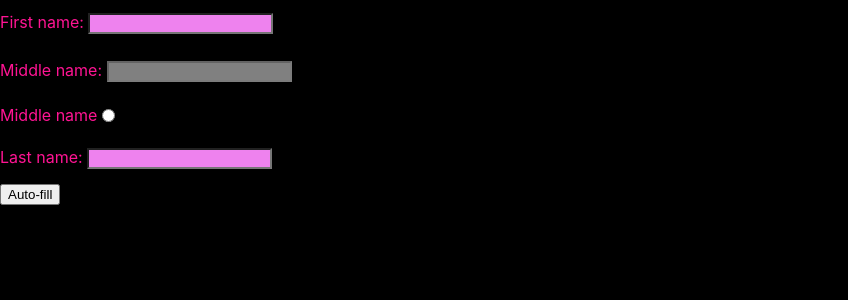
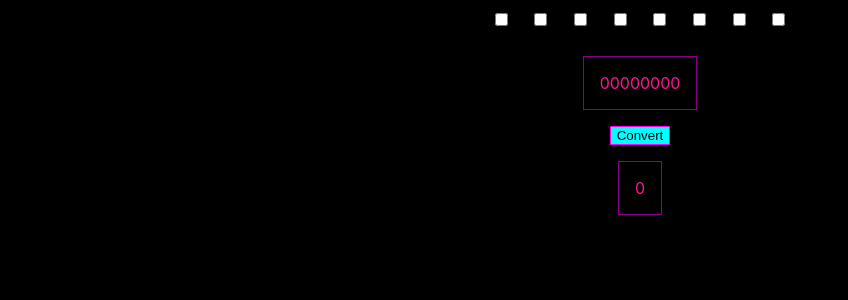
Before and after one commit to banaanihillo/tuni-gui-react, a React (Create React App) app: page / in a window 1280 px wide. Shown: the top 300 px of the page, without its empty margins (0-848 px from the left). Built offline with nearby package versions, Linux system fonts and the light colour scheme.

Commit message:
Added exercise-1-2-small (Conversion)
Exercise 1.2-small:
Added eight checkbox inputs,
corresponding to a binary sequence,
and a button to convert binary to decimal

```diff
--- a/src/App.css
+++ b/src/App.css
@@ -5,9 +5,36 @@ html {
 
 input {
     background-color: violet;
-    margin: 1em 0 1em 0;
+    margin: 1em;
 }
 
 input:disabled {
     background-color: gray;
 }
+
+main {
+    display: flex;
+    flex-flow: column nowrap;
+}
+
+.checkbox-container {
+    display: flex;
+    flex-flow: row nowrap;
+    justify-content: center;
+}
+
+.number-container {
+    display: flex;
+    flex-flow: column nowrap;
+    align-items: center;
+}
+
+button {
+    background-color: cyan;
+    border: 1px solid magenta;
+}
+
+p {
+    border: 1px solid darkmagenta;
+    padding: 1em;
+}
--- a/src/App.js
+++ b/src/App.js
@@ -2,59 +2,83 @@ import React, {useState} from "react"
 import "./App.css"
 
 const App = () => {
-    const [firstName, setFirstName] = useState("")
-    const [middleName, setMiddleName] = useState("")
-    const [middleNameEnabled, enableMiddleName] = useState(false)
-    const [lastName, setLastName] = useState("")
+    const [bitSeven, toggleBitSeven] = useState(0)
+    const [bitSix, toggleBitSix] = useState(0)
+    const [bitFive, toggleBitFive] = useState(0)
+    const [bitFour, toggleBitFour] = useState(0)
+    const [bitThree, toggleBitThree] = useState(0)
+    const [bitTwo, toggleBitTwo] = useState(0)
+    const [bitOne, toggleBitOne] = useState(0)
+    const [bitZero, toggleBitZero] = useState(0)
+    const bits = String(bitSeven)
+        + String(bitSix)
+        + String(bitFive)
+        + String(bitFour)
+        + String(bitThree)
+        + String(bitTwo)
+        + String(bitOne)
+        + String(bitZero)
+    const [decimal, setDecimal] = useState(0)
+
     return (
-        <div>
-            <label htmlFor="first-name-input"> First name: </label>
+        <main>
+            <section className="checkbox-container">
                 <input
-                id="first-name-input"
-                value={firstName}
-                onChange={({target}) => setFirstName(target.value)}
+                    type="checkbox"
+                    value={bitSeven}
+                    onChange={() => toggleBitSeven(bitSeven ? 0 : 1)}
                 />
-            <br />
-            <label htmlFor="middle-name-input"> Middle name: </label>
                 <input
-                id="middle-name-input"
-                value={middleName}
-                disabled={!middleNameEnabled}
-                onChange={({target}) => setMiddleName(target.value)}
+                    type="checkbox"
+                    value={bitSix}
+                    onChange={() => toggleBitSix(bitSix ? 0 : 1)}
                 />
-            <br />
-            <label htmlFor="middle-name-hidden"> Middle name </label>
-            {/*
-            The assignment mentions a checkbox,
-            but the visual cue has a radio button instead -
-            could alternatively use a checkbox here,
-            to enable it to be unchecked after initial selection,
-            but decided to just go with a radio input
-            */}
                 <input
-                type="radio"
-                id="middle-name-hidden"
-                value={middleNameEnabled}
-                onChange={() => enableMiddleName(true)}
+                    type="checkbox"
+                    value={bitFive}
+                    onChange={() => toggleBitFive(bitFive ? 0 : 1)}
                 />
-            <br />
-            <label htmlFor="last-name-input"> Last name: </label>
                 <input
-                id="last-name-input"
-                value={lastName}
-                onChange={({target}) => setLastName(target.value)}
+                    type="checkbox"
+                    value={bitFour}
+                    onChange={() => toggleBitFour(bitFour ? 0 : 1)}
                 />
-            <br />
-            <button
-                onClick={() => {
-                    setFirstName("Banaani")
-                    setMiddleName("banaanihillo")
-                    setLastName("Hillo")
-                }}
-            >
-                Auto-fill
+                <input
+                    type="checkbox"
+                    value={bitThree}
+                    onChange={() => toggleBitThree(bitThree ? 0 : 1)}
+                />
+
+                <input
+                    type="checkbox"
+                    value={bitTwo}
+                    onChange={() => toggleBitTwo(bitTwo ? 0 : 1)}
+                />
+
+                <input
+                    type="checkbox"
+                    value={bitOne}
+                    onChange={() => toggleBitOne(bitOne ? 0 : 1)}
+                />
+
+                <input
+                    type="checkbox"
+                    value={bitZero}
+                    onChange={() => toggleBitZero(bitZero ? 0 : 1)}
+                />
+            </section>
+            <section className="number-container">
+                <p>
+                    {bits}
+                </p>
+                <button onClick={() => setDecimal(parseInt(bits, 2))}>
+                    Convert
                 </button>
-        </div>
+                <p>
+                    {decimal}
+                </p>
+            </section>
+        </main>
     )
 }
 
```
Lines whose indentation alone changed are shown as unchanged.
